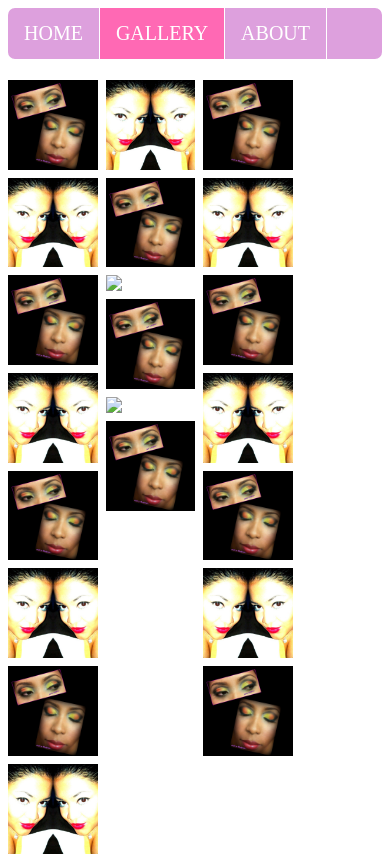
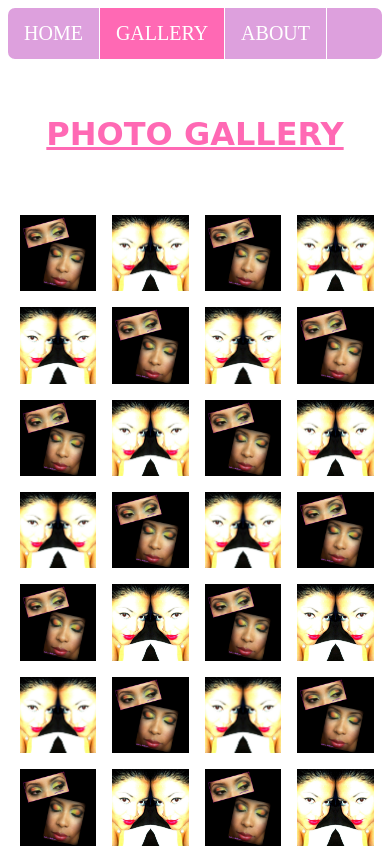
Before and after one commit to NoranyiBrito/Celi-s-Makeup, a plain HTML site: page gallery.html in a window 390 px wide. Shown: the top 857 px of the page. Drawn offline with Linux system fonts and the light colour scheme.

Commit message:
fixed reponsive window issues

```diff
--- a/gallery.html
+++ b/gallery.html
@@ -17,6 +17,7 @@
 
 
   </ul>
+        <h1 class = "header">PHOTO GALLERY</h1>
 
 <div id="container">
 
@@ -26,17 +27,19 @@
     <img src="1.jpg" style="width:100%">
     <img src="2.jpg" style="width:100%">
     <img src="1.jpg" style="width:100%">
-     <img src="2.jpg" style="width:100%">
+    <img src="2.jpg" style="width:100%">
     <img src="1.jpg" style="width:100%">
-     <img src="2.jpg" style="width:100%">
+    <img src="2.jpg" style="width:100%">
   </div>
+
   <div class="column">
     <img src="1.jpg" style="width:100%">
     <img src="2.jpg" style="width:100%">
-    <img src="/w3images/wedding.jpg" style="width:100%">
+    <img src="1.jpg" style="width:100%">
     <img src="2.jpg" style="width:100%">
-    <img src="/w3images/rocks.jpg" style="width:100%">
+    <img src="1.jpg" style="width:100%">
     <img src="2.jpg" style="width:100%">
+    <img src="1.jpg" style="width:100%">
   </div>
   <div class="column">
     <img src="2.jpg" style="width:100%">
@@ -54,6 +57,7 @@
     <img src="2.jpg" style="width:100%">
     <img src="1.jpg" style="width:100%">
     <img src="2.jpg" style="width:100%">
+    <img src="1.jpg" style="width:100%">
   </div>
 </div>
         </div>
--- a/style.css
+++ b/style.css
@@ -112,23 +112,23 @@ a:hover:not(.active) {
 
 #social{
     clear: both;
-/*    width: 100%;*/
-/*
+    padding: 40%;
+    padding-right: 40%;
     padding-bottom: 0%;
     padding-top: 0%;
-*/
-    align-content: center;
+    text-align: center;
     position: relative;
-    top: -30px;
+    top: 30px;
 
 
 }
+
+
 
 .fa{
 
     padding: 20px;
     font-size: 40px;
-    width: 2%;
     text-align: center;
     text-decoration: none;
     margin: 5px 5px;
@@ -187,11 +187,13 @@ a:hover:not(.active) {
 }
 
 
+/*
 .row{
     width: 100%;
     display:flex;
     flex-wrap: wrap;
     padding: 0
+*/
 }
 
 
@@ -219,21 +221,21 @@ a:hover:not(.active) {
 
 /* Create four equal columns that sits next to each other */
 .column {
-    -ms-flex: 25%; /* IE10 */
-    flex: 25%;
-    max-width: 24%;
-    padding: 0 4px;
+    -ms-flex: 23%; /* IE10 */
+    flex: 23%;
+    max-width: 23%;
+    padding: 0 8px;
+    align-content: center;
 }
 
 .column img {
-    margin-top: 8px;
+    margin: 8px;
     vertical-align: middle;
+/*    margin: auto;*/
 }
 
 
-container{
-    box-sizing: border-box
-}
+
 
 /* Responsive layout - makes a two column-layout instead of four columns */
 @media (max-width: 800px) {
@@ -247,9 +249,10 @@ container{
 /* Responsive layout - makes the two columns stack on top of each other instead of next to each other */
 @media (max-width: 600px) {
     .column {
-        -ms-flex: 23%;
-        flex: 23%;
-        max-width: 23%;
+        -ms-flex: 20%;
+        flex: 20%;
+        max-width: 20%;
+
     }
 
 
@@ -283,7 +286,6 @@ container{
     text-align: center;
     text-decoration: none;
     margin: 2px 2px;
-
     border-radius: 50%;
 
 }
@@ -318,5 +320,23 @@ footer{
 container{
 
     box-sizing: border-box;
+    margin-bottom: 5%;
 }
+
+
+
+.header {
+    text-align: center;
+    padding: 32px;
+    font-family: cursive;
+    color: hotpink;
+    text-decoration: underline;
 }
+
+.row {
+    display: -ms-flexbox; /* IE10 */
+    display: flex;
+    -ms-flex-wrap: wrap; /* IE10 */
+    flex-wrap: wrap;
+    padding: 0 4px;
+}
```
Also changed, not shown: index.html (+1 -1 lines), IMG_0493.png (added).
